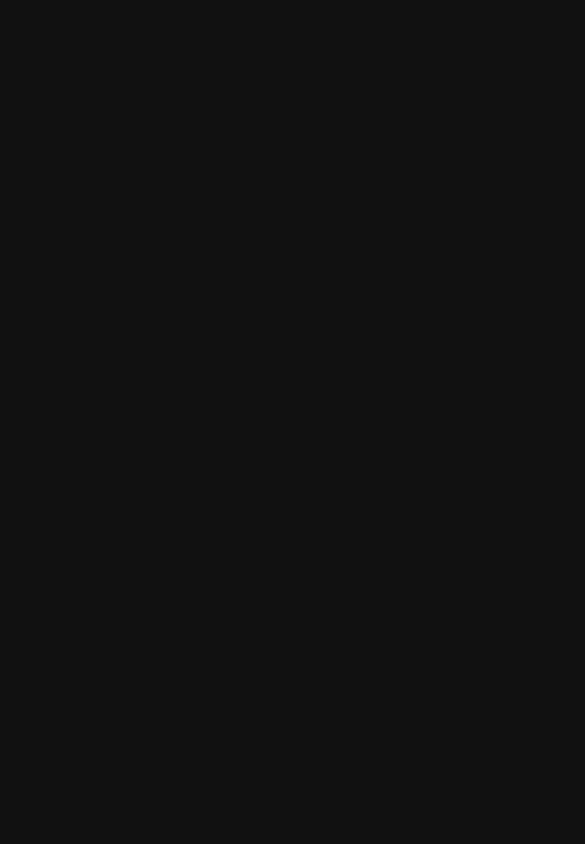
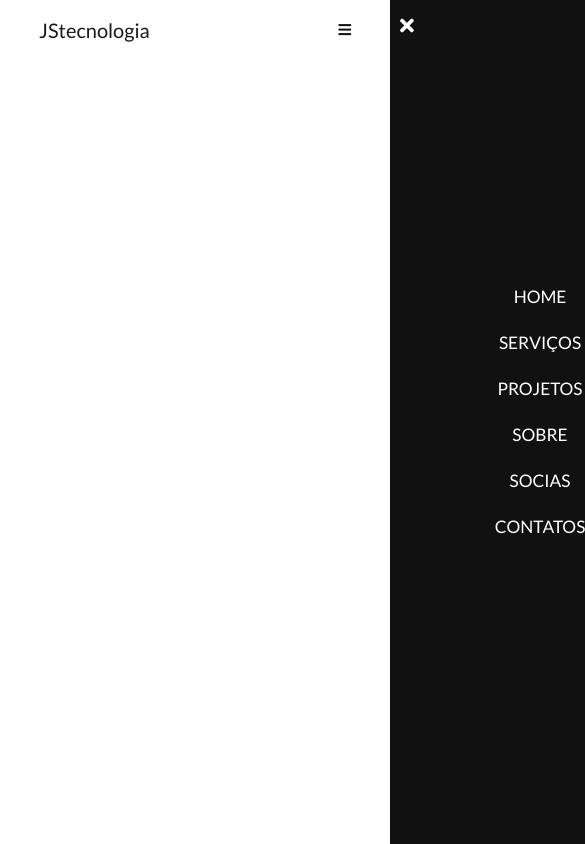
Before and after one commit to Jeffersontellesxz/JStecnologia, a website: page index.html in a window 390 px wide. Shown: the top 844 px of the page, 585 px wide, since content can reach past the window. Drawn offline with nearby package versions, Linux system fonts and the light colour scheme.

Commit message:
header, menu mobile sidebar

```diff
--- a/index.html
+++ b/index.html
@@ -5,16 +5,53 @@
     <meta name="viewport" content="width=device-width, initial-scale=1.0">
     <meta http-equiv="X-UA-Compatible" content="ie=edge">
     <link href="https://fonts.googleapis.com/css?family=Lato|Righteous" rel="stylesheet">
-    <link rel="stylesheet" href="https://use.fontawesome.com/releases/v5.8.1/css/all.css" integrity="sha384-50oBUHEmvpQ+1lW4y57PTFmhCaXp0ML5d60M1M7uH2+nqUivzIebhndOJK28anvf" crossorigin="anonymous">
     <link rel="stylesheet" href="https://stackpath.bootstrapcdn.com/bootstrap/4.3.1/css/bootstrap.min.css" integrity="sha384-ggOyR0iXCbMQv3Xipma34MD+dH/1fQ784/j6cY/iJTQUOhcWr7x9JvoRxT2MZw1T" crossorigin="anonymous">
     <link rel="stylesheet" href="css/main.css">
+    <link rel="stylesheet" href="https://use.fontawesome.com/releases/v5.8.1/css/all.css" integrity="sha384-50oBUHEmvpQ+1lW4y57PTFmhCaXp0ML5d60M1M7uH2+nqUivzIebhndOJK28anvf" crossorigin="anonymous">
     <title>JStecnologia - Portfolio Profissional</title>
 </head>
 <body>
+
+    <!-- Navbar -->
+    <header class="header" id="header">
+        <nav class="navbar navbar-expand-md navbar-light bg-default">
+            <div class="container">
+                <a href="index.html" class="navbar-brand">JStecnologia</a>
+
+                <div class="navbar-menu" onclick="mobileOpen()">
+                    <i class="fas fa-bars"></i>
+                </div>
+
+                <ul class="navbar-nav mx-auto">
+                    <li class="nav-item"><a href="" class="nav-link">Home</a></li>
+                    <li class="nav-item"><a href="" class="nav-link">Serviços</a></li>
+                    <li class="nav-item"><a href="" class="nav-link">Projetos</a></li>
+                    <li class="nav-item"><a href="" class="nav-link">Sobre</a></li>
+                    <li class="nav-item"><a href="" class="nav-link">Sociais</a></li>
+                    <li class="nav-item"><a href="" class="nav-link">Contatos</a></li>
+                </ul>
+            </div>
+        </nav>
+
+        <!-- Navbar Mobile -->
+    <ul class="navbar-mobile">
+        <div class="navbar-close" onclick="mobileClose()">
+            <i class="fas fa-times"></i>
+        </div>
+        <a href="">Home</a>
+        <a href="">Serviços</a>
+        <a href="">Projetos</a>
+        <a href="">Sobre</a>
+        <a href="">Socias</a>
+        <a href="">Contatos</a>
+        </ul>
+    </header>
 
 
     <script src="https://code.jquery.com/jquery-3.3.1.slim.min.js" integrity="sha384-q8i/X+965DzO0rT7abK41JStQIAqVgRVzpbzo5smXKp4YfRvH+8abtTE1Pi6jizo" crossorigin="anonymous"></script>
     <script src="https://cdnjs.cloudflare.com/ajax/libs/popper.js/1.14.7/umd/popper.min.js" integrity="sha384-UO2eT0CpHqdSJQ6hJty5KVphtPhzWj9WO1clHTMGa3JDZwrnQq4sF86dIHNDz0W1" crossorigin="anonymous"></script>
     <script src="https://stackpath.bootstrapcdn.com/bootstrap/4.3.1/js/bootstrap.min.js" integrity="sha384-JjSmVgyd0p3pXB1rRibZUAYoIIy6OrQ6VrjIEaFf/nJGzIxFDsf4x0xIM+B07jRM" crossorigin="anonymous"></script>
+
+    <script src="js/main.js"></script>
 </body>
 </html>
--- /dev/null
+++ b/js/main.js
@@ -0,0 +1,9 @@
+// Mobile Open
+function mobileOpen() {
+  document.querySelector(".navbar-mobile").classList.toggle("show");
+}
+
+// Mobile Close
+function mobileClose() {
+  document.querySelector(".navbar-mobile").classList.remove("show");
+}
--- /dev/null
+++ b/scss/_navbar.scss
@@ -0,0 +1,77 @@
+// navbar custom background
+.navbar {
+    padding: 10px 0;
+    background-color: transparent;
+}
+
+
+// Mobile
+.navbar-mobile {
+    width: 300px;
+    height: 100vh;
+    display: flex;
+    flex-direction: column;
+    justify-content: center;
+    align-items: center;
+    background: $js-dark;
+    color: $js-light;
+    transition: all 0.4s ease-in;
+
+    position: absolute;
+    top: 0;
+    right: -300px;
+}
+
+.navbar-close {
+    position: absolute;
+    top: 10px;
+    left: 10px;
+    font-size: 20px;
+    cursor: pointer;
+}
+
+.navbar-mobile a {
+    font-size: 1.2em;
+    text-transform: uppercase;
+    text-decoration: none;
+    display: block;
+    margin-bottom: 20px;
+    color: $js-light;
+    &:hover {
+        color: skyblue;
+    }
+}
+
+.navbar-menu {
+    cursor: pointer;
+}
+
+.show {
+    right: 0;
+    transition: all 0.4s ease-in;
+}
+
+
+
+// Ocultar button mobile
+@media(min-width: 768px) {
+    .navbar-menu {
+        opacity: 0;
+    }
+
+    .navbar-mobile {
+        display: none;
+    }
+}
+
+// Ocultar navbar-nav modo mobile
+@media(max-width: 768px) {
+    .navbar-nav {
+        display: none;
+    }
+
+    .container {
+        width: 80%;
+        margin: 0 auto;
+    }
+}
--- a/scss/main.scss
+++ b/scss/main.scss
@@ -4,6 +4,10 @@ $js-light: #fff;
 
 $js-font-primary: 'Lato', sans-serif;
 $js-font-secondary: 'Righteous', cursive;
+
+// ## Imports ##
+@import 'navbar';
+
 
 // ## Reset ##
 * {
@@ -15,6 +19,9 @@ $js-font-secondary: 'Righteous', cursive;
 body {
     font-family: $js-font-primary;
     font-size: 90.0%;
-    background-color: $js-dark;
-    color: $js-light;
+    background-color: $js-light;
+    color: $js-dark;
+    overflow: hidden;
 }
+
+// 768px mobile close
```
Also changed, not shown: css/main.css.
